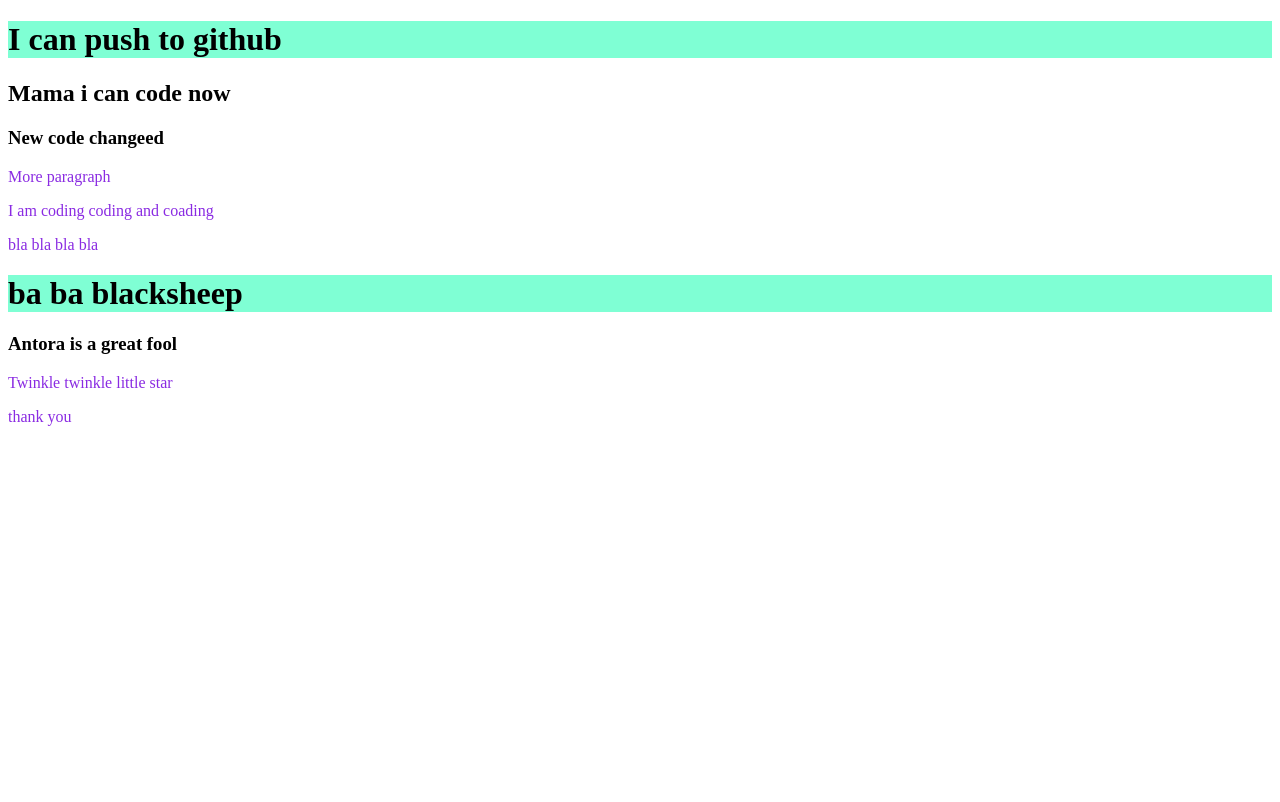
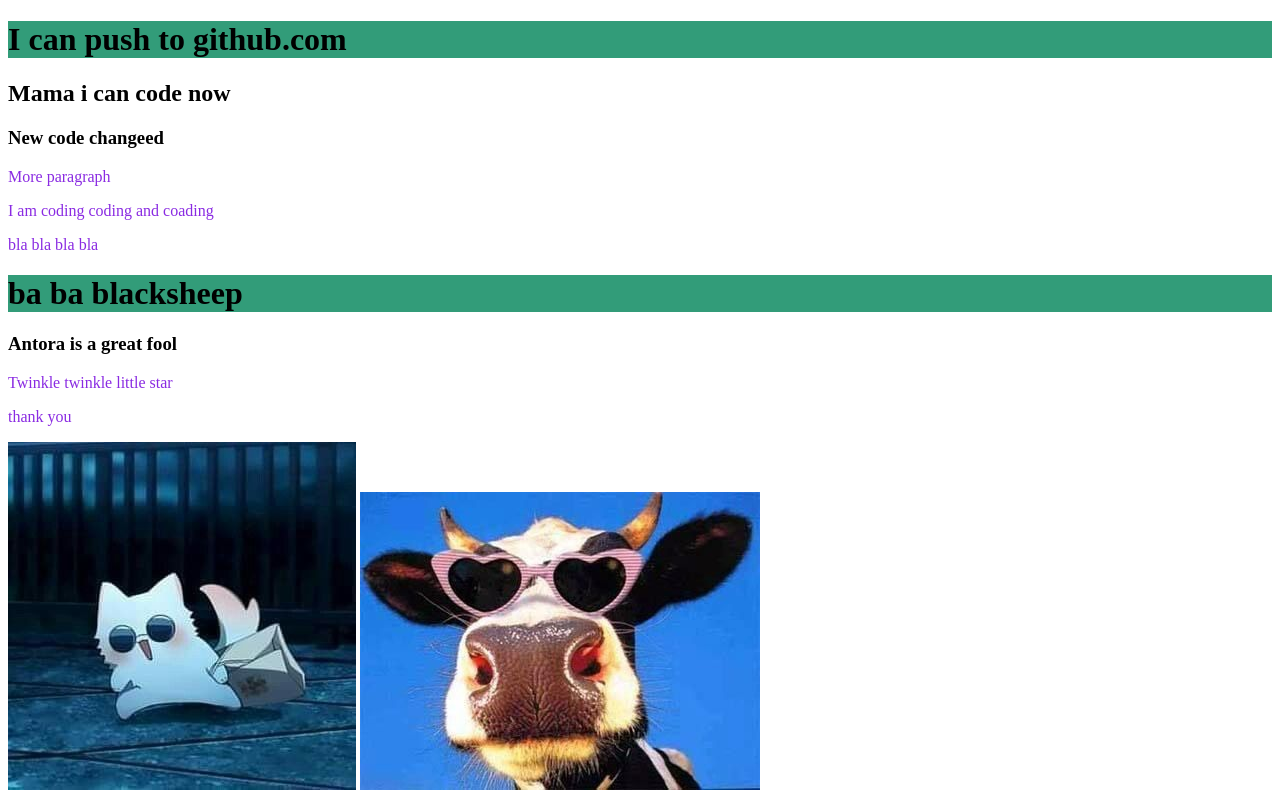
Before and after one commit to tashrifantora/My-Second-Repo, a plain HTML site: page Index.html in a window 1280 px wide. Drawn offline with Linux system fonts and the light colour scheme.

Commit message:
image added

```diff
--- a/Index.html
+++ b/Index.html
@@ -8,7 +8,7 @@
     <link rel="stylesheet" href="style.css">
 </head>
 <body>
-    <h1>I can push to github</h1>
+    <h1>I can push to github.com</h1>
     <h2>Mama i can code now</h2>
     <h3>New code changeed</h3>
     <p>More paragraph</p>
@@ -18,5 +18,7 @@
     <h3>Antora is a great fool</h3>
     <p>Twinkle twinkle little star</p>
     <p>thank you</p>
+    <img src="Gojo cat _3.jpg" alt="">
+    <img src="Cow.jpg" alt="">
 </body>
 </html>
--- a/Style.css
+++ b/Style.css
@@ -2,5 +2,5 @@ p{
     color: blueviolet;
 }
 h1{
-    background-color: aquamarine;
+    background-color: rgb(50, 156, 121);
 }
```
Also changed, not shown: Gojou Satoru.jpg (added), catt.jpg (added).
